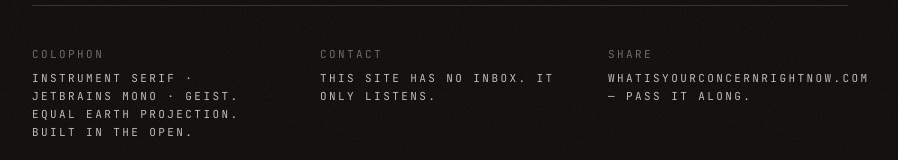
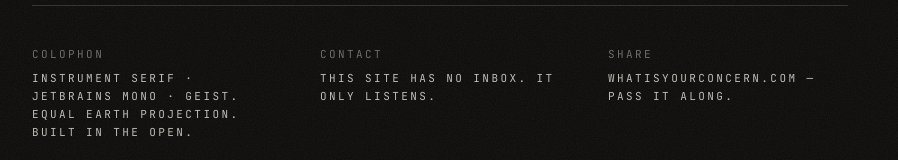
Before and after one commit to coeymusa/whatisyourconcernrightnow, a Next.js app: page / in a window 1280 px wide. Shown: the part 5539-5699 px from the top of the page, without its empty margins (200-1098 px from the left). Built offline with nearby package versions, Linux system fonts and the light colour scheme; no server answers.

Commit message:
chore: rename domain to whatisyourconcern.com
Update layout metadataBase, OG image footer, share dialog URLs,
schema header, and manifesto colophon.

```diff
--- a/app/components/Globe.tsx
+++ b/app/components/Globe.tsx
@@ -454,7 +454,7 @@ export default function Globe({
           <DonateLink variant="compact" />
           <button
             onClick={() => {
-              const url = "https://whatisyourconcernrightnow.com";
+              const url = "https://whatisyourconcern.com";
               if (typeof navigator !== "undefined" && navigator.share) {
                 navigator
                   .share({ title: "what is your concern, right now?", url })
--- a/app/components/Manifesto.tsx
+++ b/app/components/Manifesto.tsx
@@ -52,7 +52,7 @@ export default function Manifesto() {
           <div>
             <div className="text-bone/40">share</div>
             <p className="mt-2 leading-relaxed text-bone/75">
-              whatisyourconcernrightnow.com — pass it along.
+              whatisyourconcern.com — pass it along.
             </p>
           </div>
         </div>
--- a/app/components/SubmissionForm.tsx
+++ b/app/components/SubmissionForm.tsx
@@ -273,7 +273,7 @@ function Receipt({
           </button>
           <button
             onClick={() => {
-              const url = "https://whatisyourconcernrightnow.com";
+              const url = "https://whatisyourconcern.com";
               if (typeof navigator !== "undefined" && navigator.share) {
                 navigator
                   .share({
--- a/app/layout.tsx
+++ b/app/layout.tsx
@@ -2,7 +2,7 @@ import type { Metadata } from "next";
 import "./globals.css";
 
 export const metadata: Metadata = {
-  metadataBase: new URL("https://whatisyourconcernrightnow.com"),
+  metadataBase: new URL("https://whatisyourconcern.com"),
   title: "what is your concern, right now?",
   description:
     "An anonymous global record of what humanity is afraid of, right now. Add your voice. The world is listening.",
--- a/app/opengraph-image.tsx
+++ b/app/opengraph-image.tsx
@@ -90,7 +90,7 @@ export default async function OG() {
           <div style={{ display: "flex", flexDirection: "column", gap: 6 }}>
             <span style={{ color: "rgba(250,246,237,0.5)" }}>add your voice</span>
             <span style={{ fontSize: 22, color: "#faf6ed" }}>
-              whatisyourconcernrightnow.com
+              whatisyourconcern.com
             </span>
           </div>
           <div style={{ display: "flex", gap: 24 }}>
```
Also changed, not shown: 1 other file (tests, documents, lock files or other folders).
